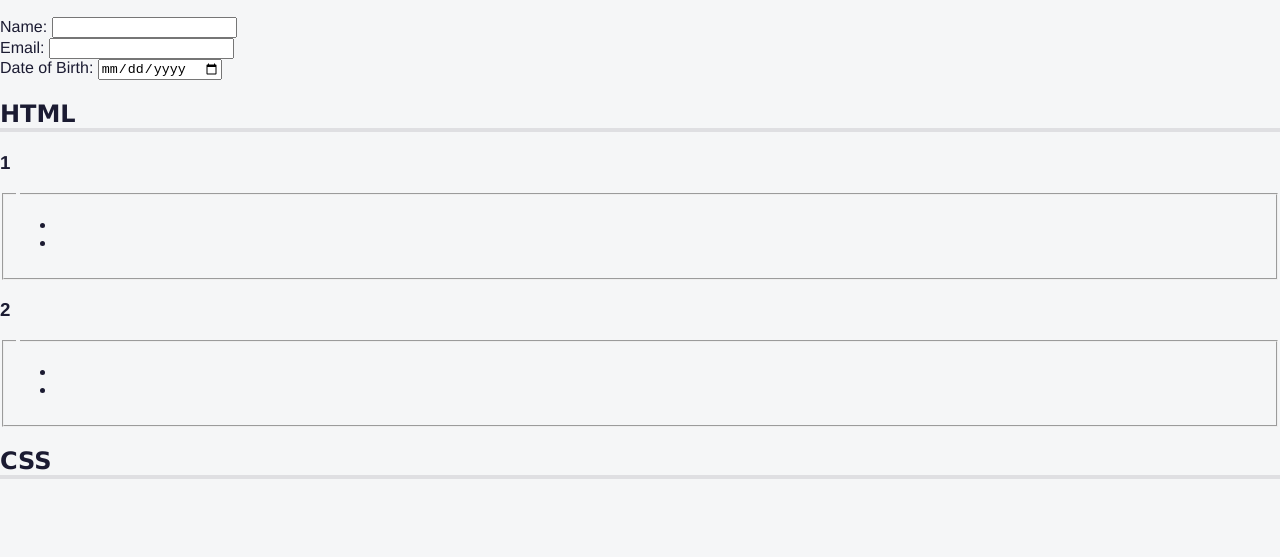
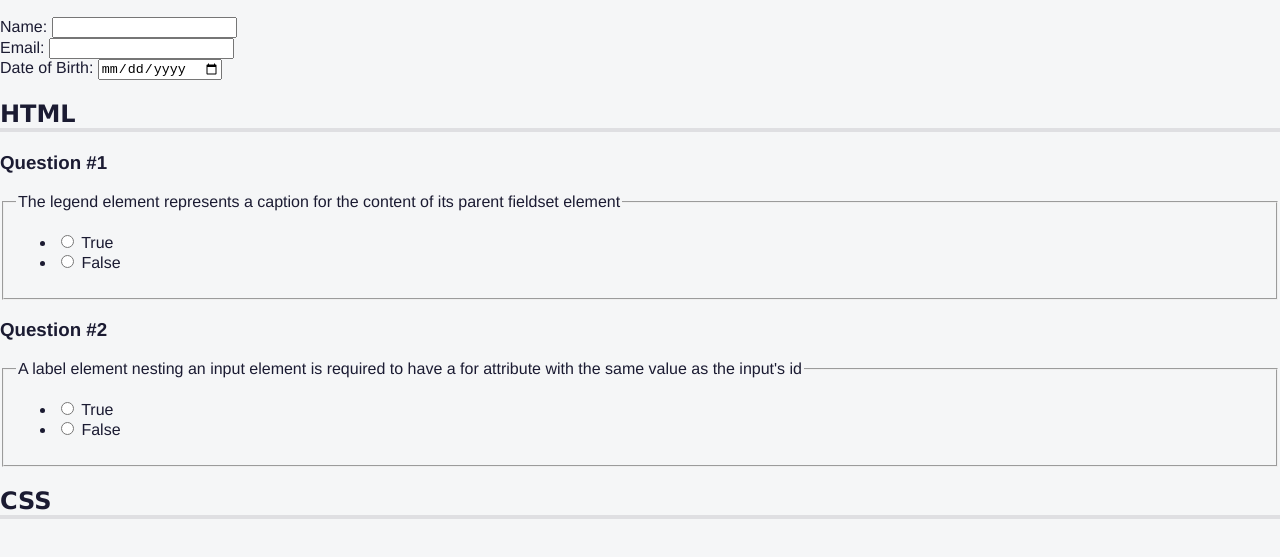
Before and after one commit to mohad6/freecodecamp, a plain HTML site: page Quiz/index.html in a window 1280 px wide. Shown: the part 105-662 px from the top of the page. Drawn offline with Linux system fonts and the light colour scheme.

Commit message:
still processing

```diff
--- a/Quiz/index.html
+++ b/Quiz/index.html
@@ -40,27 +40,54 @@
           <h2 id="html-questions">HTML</h2>
           <div class="question-block">
             <h3><span class="sr-only">Question</span>1</h3>
-            <fieldset class="question">
-              <legend></legend>
-              <ul>
-                <li></li>
-                <li></li>
+            <fieldset class="question" name="html-question-one">
+              <legend>
+                The legend element represents a caption for the content of its
+                parent fieldset element
+              </legend>
+              <ul class="answers-list">
+                <li>
+                  <label for="q1-a1">
+                    <input type="radio" id="q1-a1" name="q1" value="true" />
+                    True
+                  </label>
+                </li>
+                <li>
+                  <label for="q1-a2">
+                    <input type="radio" id="q1-a2" name="q1" value="false" />
+                    False
+                  </label>
+                </li>
               </ul>
             </fieldset>
           </div>
           <div class="question-block">
             <h3><span class="sr-only">Question</span>2</h3>
-            <fieldset class="question">
-              <legend></legend>
-              <ul>
-                <li></li>
-                <li></li>
+            <fieldset class="question" name="html-question-two">
+              <legend>
+                A label element nesting an input element is required to have a
+                for attribute with the same value as the input's id
+              </legend>
+              <ul class="answers-list">
+                <li>
+                  <label for="q2-a1">
+                    <input type="radio" id="q2-a1" name="q2" value="true" />
+                    True
+                  </label>
+                </li>
+                <li>
+                  <label for="q2-a2">
+                    <input type="radio" id="q2-a2" name="q2" value="false" />
+                    False
+                  </label>
+                </li>
               </ul>
             </fieldset>
           </div>
         </section>
         <section role="region" aria-labelledby="css-questions">
           <h2 id="css-questions">CSS</h2>
+
         </section>
       </form>
     </main>
--- a/Quiz/styles.css
+++ b/Quiz/styles.css
@@ -44,6 +44,10 @@ h2 {
   border-bottom: 4px solid #dfdfe2;
 }
 
+h3::before {
+  content: "Question #";
+}
+
 .sr-only {
   position: absolute;
   width: 1px;
```
